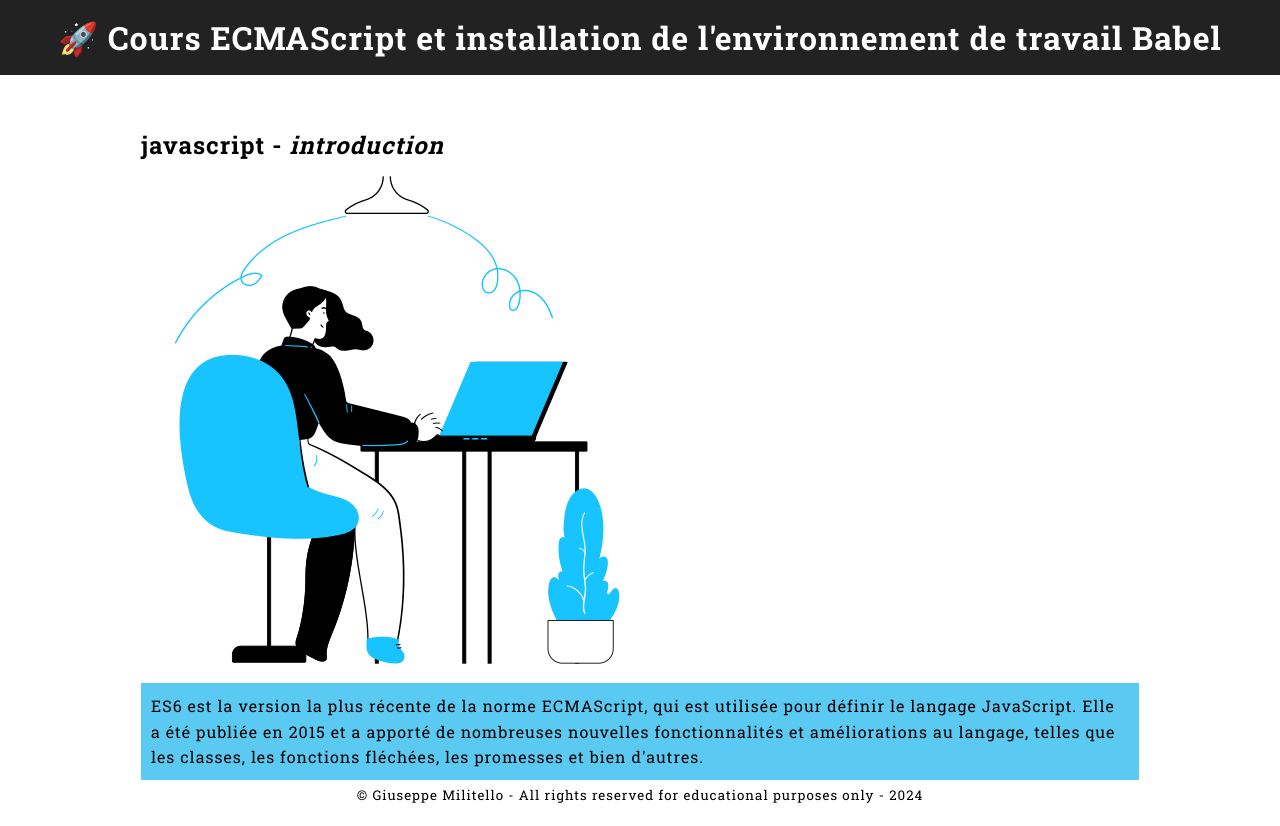
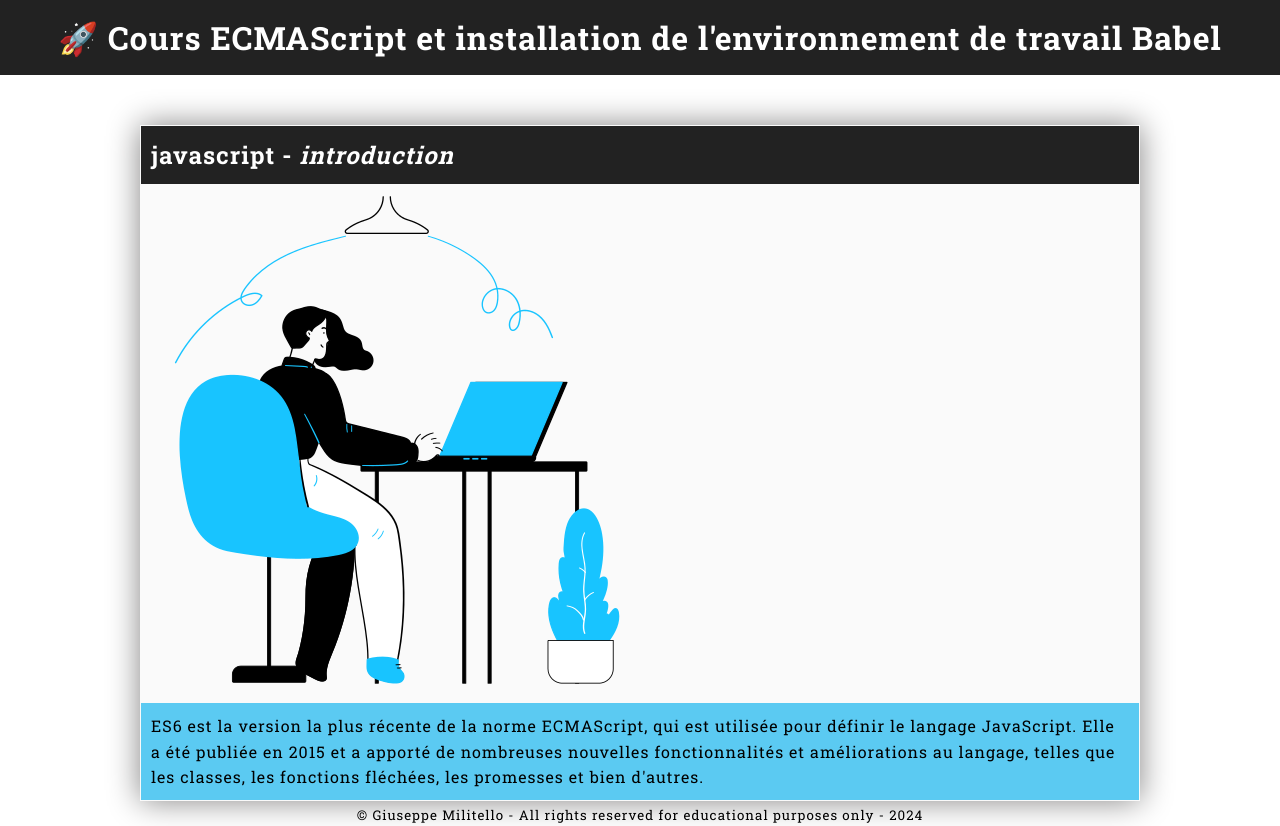
Before and after one commit to giusmili/classroom-js-SIO-2425, a plain HTML site: page index.html in a window 1280 px wide. Drawn offline with Linux system fonts and the light colour scheme; a script that the page names is missing.

Commit message:
css boxshadow

```diff
--- a/css/theme.css
+++ b/css/theme.css
@@ -26,6 +26,13 @@ figure{
     width: 100rem;
     margin: 5rem auto 0;
     border: solid .1rem transparent;
+    background-color: rgb(250, 250, 250);
+    box-shadow: 0 0 3rem #848383;
+}
+figure h2{
+    background-color: var(--bgcolor-header);
+    color: #fff;
+    padding: 1rem;
 }
 figure figcaption{
     background-color: var(--bgcolor-figcpation);
```
